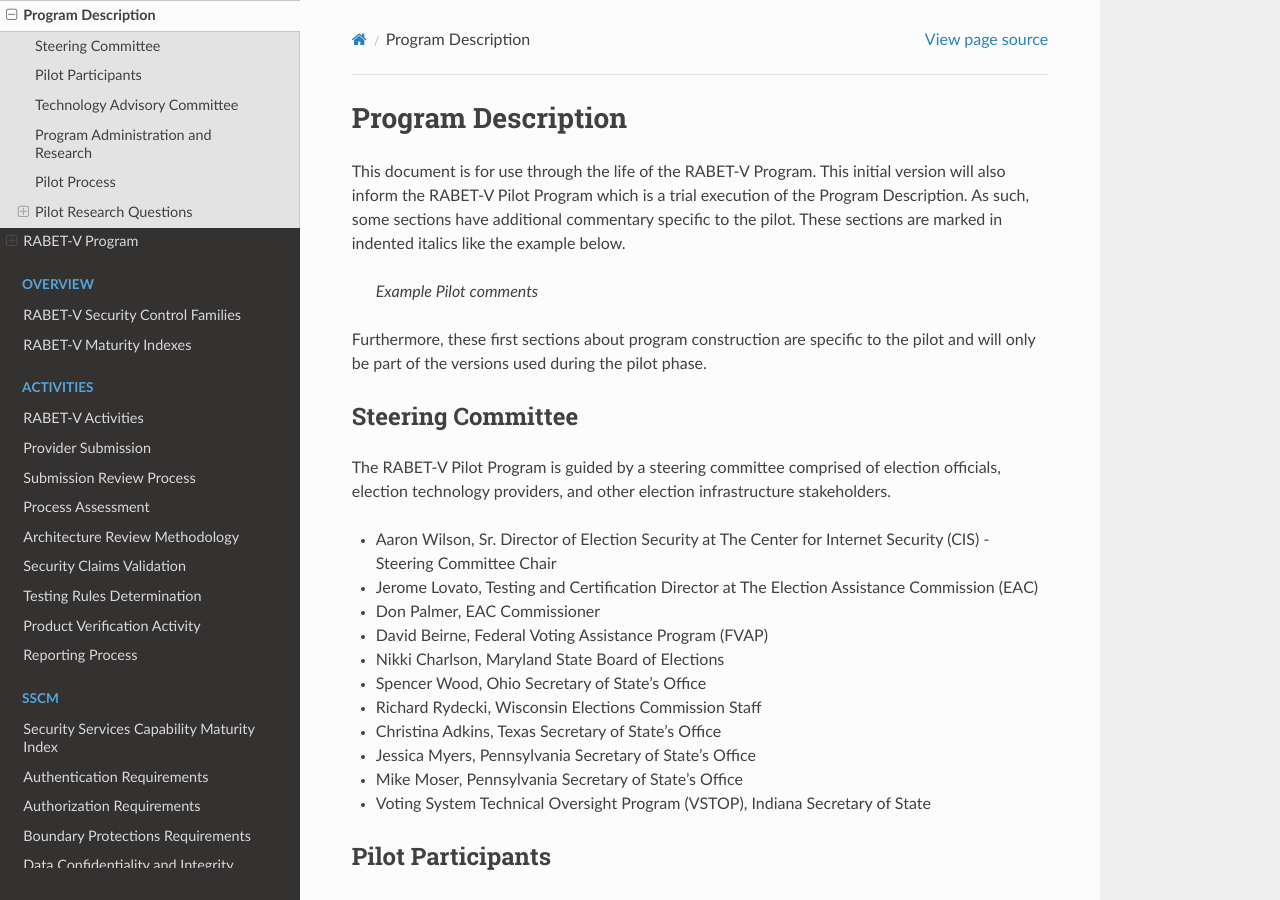
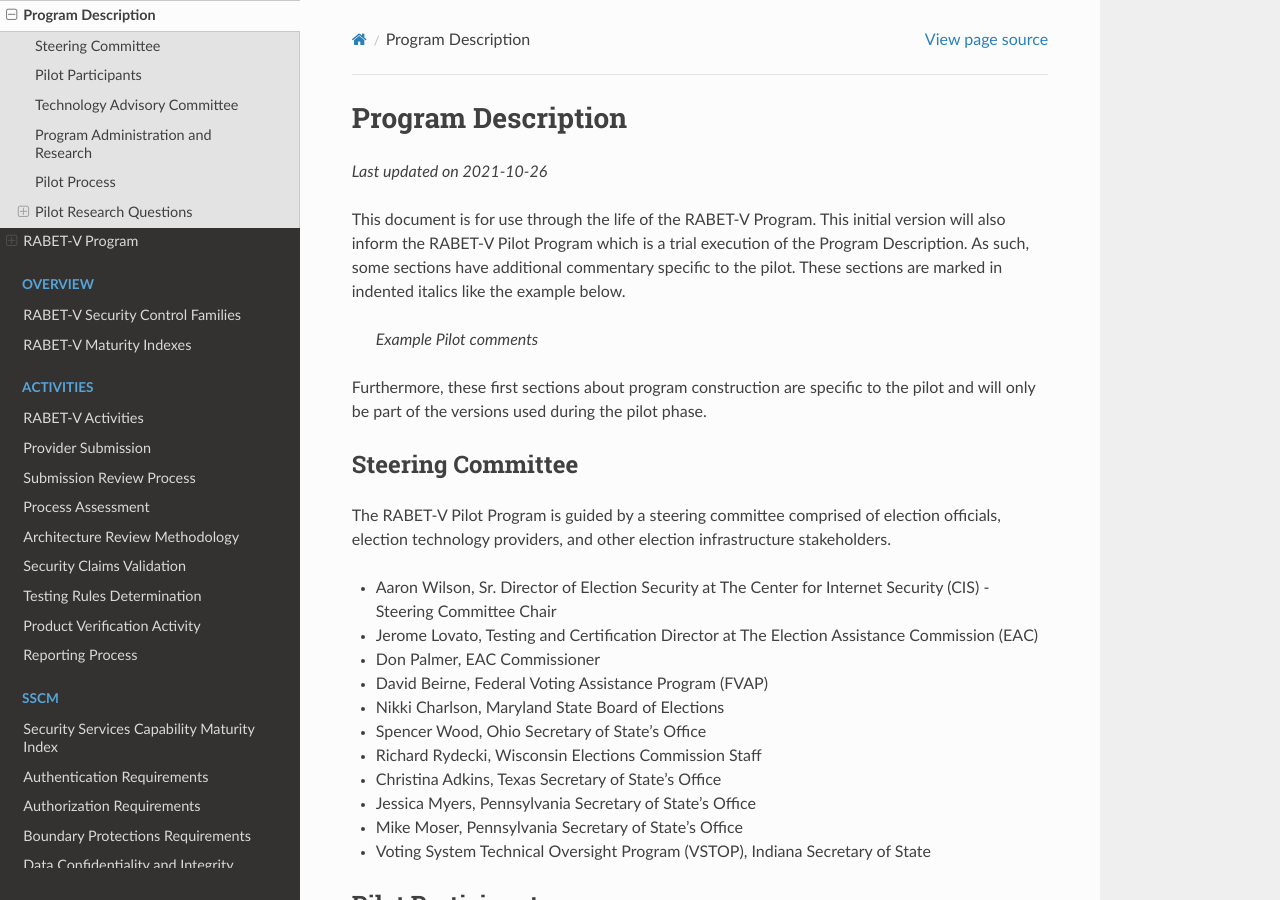
Before and after one commit to it-dept-cis/RABET-V-Pilot, a Sphinx documentation site: the page built from docs/source/README.md, in a window 1280 px wide and 900 px high. Built offline with Sphinx 7.4.7 and the Read the Docs theme 2.0.0, drawn with Linux system fonts in a browser that asks for light colours.

Commit message:
Added "Last updated" date to README

```diff
--- a/docs/source/README.md
+++ b/docs/source/README.md
@@ -1,4 +1,5 @@
 # Program Description
+*Last updated on 2021-10-26*
 
 This document is for use through the life of the RABET-V Program. This initial version will also inform the RABET-V Pilot Program which is a trial execution of the Program Description. As such, some sections have additional commentary specific to the pilot. These sections are marked in indented italics like the example below.
 
```
